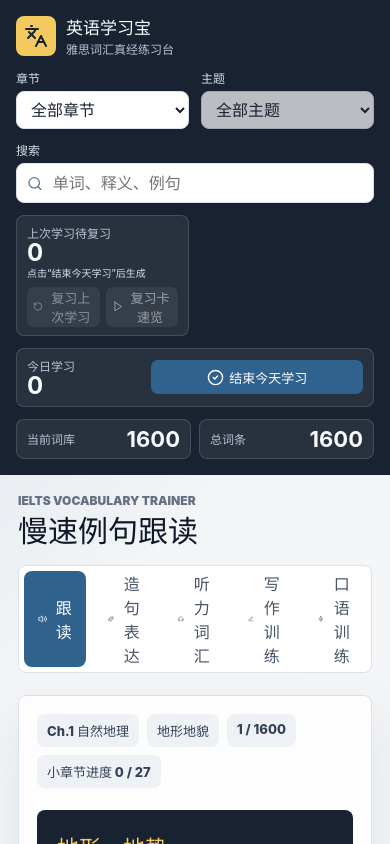
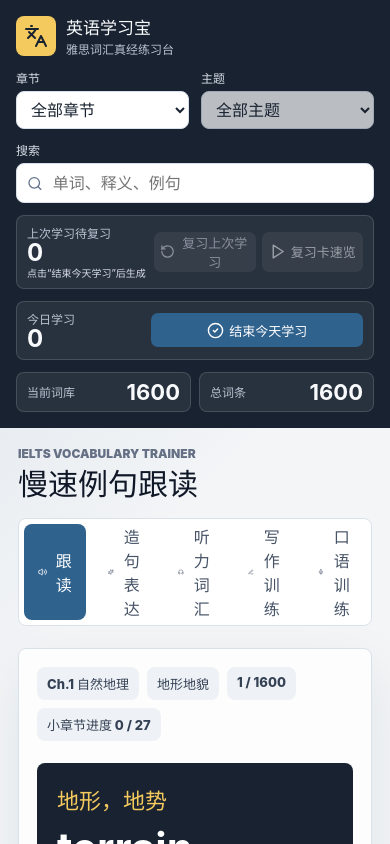
Before and after one commit to johnirving6666sgp/english-bao, a React (Vite) app: page / in a window 390 px wide. Shown: the top 844 px of the page. Built offline with nearby package versions, Linux system fonts and the light colour scheme.

Commit message:
Compact tablet study panel

```diff
--- a/src/styles.css
+++ b/src/styles.css
@@ -1332,6 +1332,79 @@ textarea[readonly] {
     grid-template-columns: 1fr;
   }
 
+  .study-panel {
+    display: grid;
+    grid-template-columns: repeat(2, minmax(0, 1fr));
+    gap: 12px;
+    padding: 16px 22px 18px;
+  }
+
+  .brand,
+  .search-field,
+  .review-box,
+  .finish-box,
+  .stats {
+    grid-column: 1 / -1;
+  }
+
+  .review-box {
+    grid-template-columns: 120px minmax(0, 1fr);
+    align-items: center;
+    gap: 10px;
+    margin-top: 0;
+    padding: 9px 12px;
+  }
+
+  .finish-box {
+    grid-template-columns: 120px minmax(0, 1fr);
+    align-items: center;
+    gap: 10px;
+    padding: 9px 12px;
+  }
+
+  .review-box small {
+    margin-top: 2px;
+    font-size: 10px;
+    line-height: 1.25;
+  }
+
+  .review-box strong,
+  .finish-box strong {
+    margin-top: 0;
+    font-size: 22px;
+    line-height: 1;
+  }
+
+  .review-actions {
+    grid-template-columns: repeat(2, minmax(0, 1fr));
+    gap: 8px;
+  }
+
+  .review-button,
+  .finish-button {
+    min-height: 34px;
+    border-radius: 7px;
+    font-size: 13px;
+  }
+
+  .stats {
+    gap: 8px;
+  }
+
+  .stats div {
+    display: flex;
+    align-items: center;
+    justify-content: space-between;
+    gap: 8px;
+    padding: 9px 12px;
+  }
+
+  .stats strong {
+    margin-top: 0;
+    font-size: 22px;
+    line-height: 1;
+  }
+
   .topbar,
   .result-panel,
   .writing-prompt,
```
